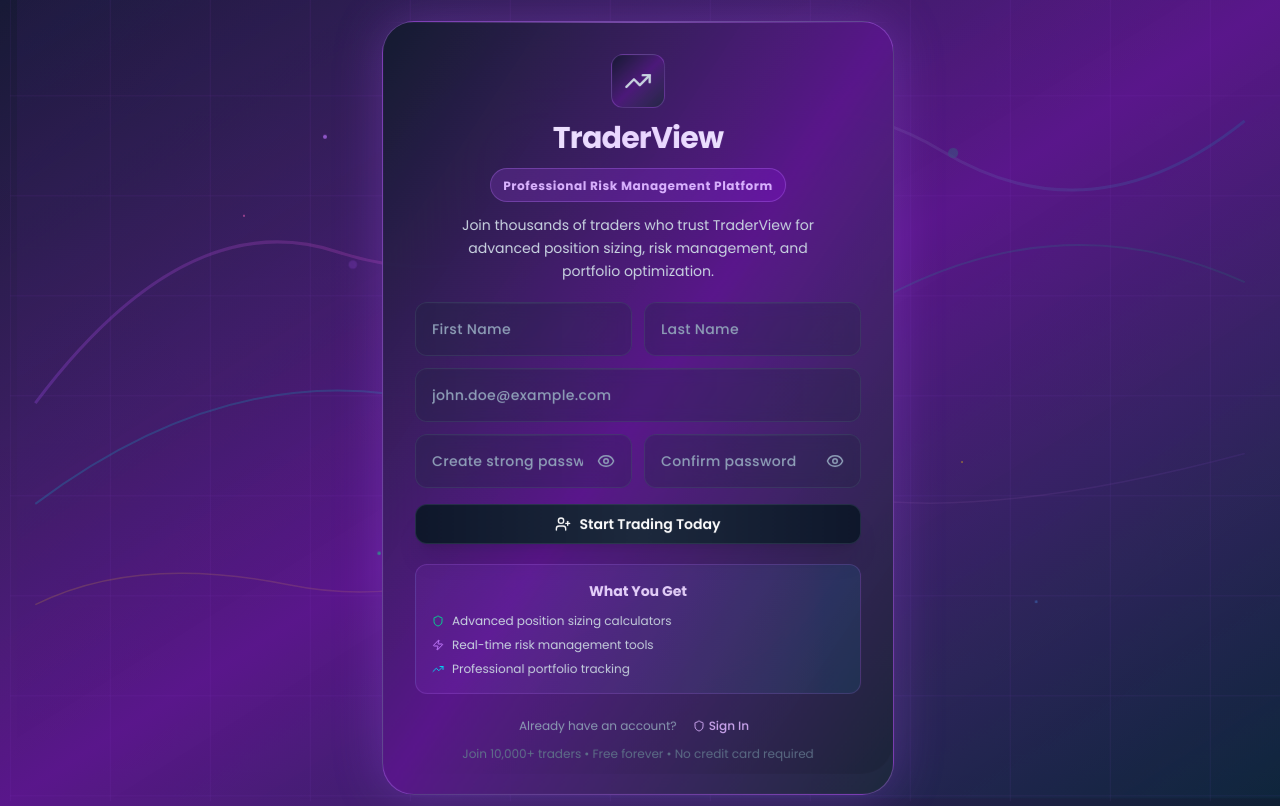
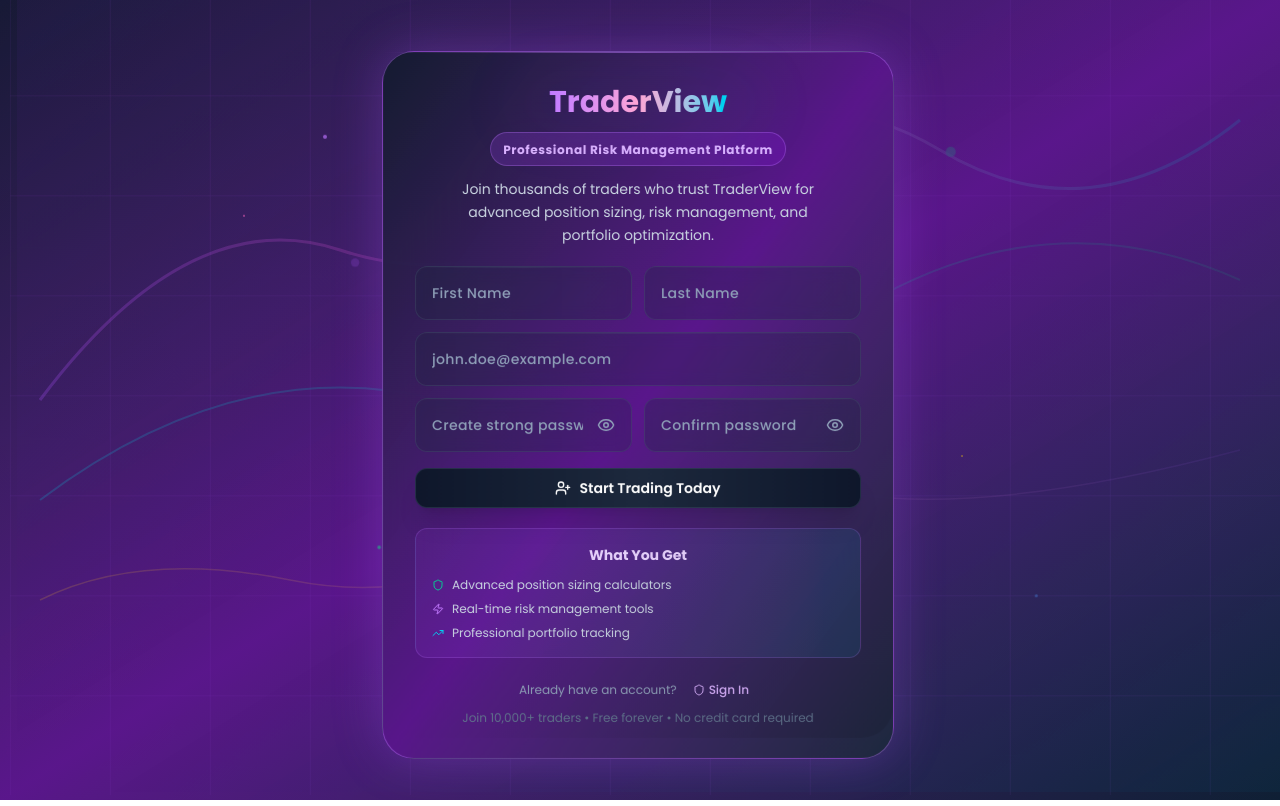
Before and after one commit to SatioO/traderview.github.io, a React (Vite) app: page /#/signup in a window 1280 px wide. Built offline with nearby package versions, Linux system fonts and the light colour scheme.

Commit message:
fixes for logo

```diff
--- /dev/null
+++ b/src/components/ui/BrandLogo.tsx
@@ -0,0 +1,50 @@
+import React from 'react';
+
+interface BrandLogoProps {
+  size?: 'sm' | 'md' | 'lg';
+  className?: string;
+}
+
+const BrandLogo: React.FC<BrandLogoProps> = ({
+  size = 'md',
+  className = '',
+}) => {
+  const textSizeClasses = {
+    sm: 'text-lg',
+    md: 'text-2xl',
+    lg: 'text-3xl',
+  };
+
+  return (
+    <div className={`relative group cursor-pointer mx-auto w-fit ${className}`}>
+      {/* Dynamic Background Orbs - Exact from header */}
+      <div className="absolute inset-0 bg-gradient-to-r from-purple-500/20 to-cyan-500/20 blur-xl rounded-full scale-150 opacity-0 group-hover:opacity-100 transition-all duration-700 animate-pulse"></div>
+      <div
+        className="absolute -left-2 -top-1 w-4 h-4 bg-purple-400/40 rounded-full blur-sm animate-bounce opacity-0 group-hover:opacity-100 transition-all duration-1000"
+        style={{ animationDelay: '0.5s' }}
+      ></div>
+      <div
+        className="absolute -right-1 -bottom-1 w-3 h-3 bg-cyan-400/40 rounded-full blur-sm animate-bounce opacity-0 group-hover:opacity-100 transition-all duration-1000"
+        style={{ animationDelay: '1s' }}
+      ></div>
+
+      {/* Enhanced Logo - Exact from header */}
+      <div
+        className={`relative ${textSizeClasses[size]} font-bold bg-gradient-to-r from-purple-400 via-pink-300 to-cyan-400 bg-clip-text text-transparent hover:from-purple-300 hover:via-pink-200 hover:to-cyan-300 transition-all duration-500 transform group-hover:scale-105`}
+      >
+        TraderView
+      </div>
+
+      {/* Subtle Glow Effect - Exact from header */}
+      <div className="absolute -inset-3 bg-gradient-to-r from-purple-500/8 to-cyan-500/8 rounded-xl opacity-0 group-hover:opacity-100 transition-all duration-500 blur-md"></div>
+
+      {/* Floating Particles - Exact from header */}
+      <div
+        className="absolute top-0 right-0 w-1 h-1 bg-white/60 rounded-full animate-ping opacity-0 group-hover:opacity-100 transition-all duration-700"
+        style={{ animationDelay: '0.3s' }}
+      ></div>
+    </div>
+  );
+};
+
+export default BrandLogo;
--- a/src/pages/LoginPage.tsx
+++ b/src/pages/LoginPage.tsx
@@ -2,9 +2,10 @@ import React, { useEffect } from 'react';
 import { useNavigate, useLocation } from 'react-router-dom';
 import { useForm } from 'react-hook-form';
 import { zodResolver } from '@hookform/resolvers/zod';
-import { TrendingUp, Shield, Zap } from 'lucide-react';
+import { Shield, Zap } from 'lucide-react';
 import Input from '../components/ui/Input';
 import Button from '../components/ui/Button';
+import BrandLogo from '../components/ui/BrandLogo';
 import { useAuth } from '../contexts/AuthContext';
 import { loginSchema, type LoginFormData } from '../lib/validationSchemas';
 import { ROUTES } from '../routes';
@@ -234,16 +235,9 @@ const LoginPage: React.FC = () => {
           <div className="absolute inset-0 bg-gradient-to-br from-white/[0.02] via-transparent to-black/10 pointer-events-none rounded-[2rem]" />
           {/* Brand Header */}
           <div className="text-center space-y-3">
-            <div className="relative group mx-auto w-fit">
-              <div className="relative z-10 p-3 bg-gradient-to-br from-slate-900/80 via-purple-900/60 to-slate-800/80 backdrop-blur-xl rounded-xl border border-purple-400/30 group-hover:border-purple-400/50 transition-all duration-300">
-                <TrendingUp className="w-7 h-7 text-slate-300 group-hover:text-purple-300 transition-all duration-300" />
-              </div>
-            </div>
+            <BrandLogo size="lg" />
 
             <div className="space-y-3">
-              <h1 className="text-3xl font-black bg-gradient-to-r from-slate-100 via-purple-200 to-slate-100 bg-clip-text text-transparent tracking-tight">
-                TraderView
-              </h1>
               <div className="mx-auto px-3 py-1 bg-gradient-to-r from-purple-500/20 to-purple-600/20 border border-purple-400/30 rounded-full w-fit">
                 <span className="text-xs font-bold text-purple-300 tracking-wider">
                   Advanced Risk Management Platform
--- a/src/pages/SignupPage.tsx
+++ b/src/pages/SignupPage.tsx
@@ -5,6 +5,7 @@ import { zodResolver } from '@hookform/resolvers/zod';
 import { UserPlus, Shield, Zap, TrendingUp } from 'lucide-react';
 import Input from '../components/ui/Input';
 import Button from '../components/ui/Button';
+import BrandLogo from '../components/ui/BrandLogo';
 import { useAuth } from '../contexts/AuthContext';
 import { signupSchema, type SignupFormData } from '../lib/validationSchemas';
 import { ROUTES } from '../routes';
@@ -236,16 +237,9 @@ const SignupPage: React.FC = () => {
           <div className="absolute inset-0 bg-gradient-to-br from-white/[0.02] via-transparent to-black/10 pointer-events-none rounded-[2rem]" />
           {/* Brand Header */}
           <div className="text-center space-y-3">
-            <div className="relative group mx-auto w-fit">
-              <div className="relative z-10 p-3 bg-gradient-to-br from-slate-900/80 via-purple-900/60 to-slate-800/80 backdrop-blur-xl rounded-xl border border-purple-400/30 group-hover:border-purple-400/50 transition-all duration-300">
-                <TrendingUp className="w-7 h-7 text-slate-300 group-hover:text-purple-300 transition-all duration-300" />
-              </div>
-            </div>
+            <BrandLogo size="lg" />
 
             <div className="space-y-3">
-              <h1 className="text-3xl font-black bg-gradient-to-r from-slate-100 via-purple-200 to-slate-100 bg-clip-text text-transparent tracking-tight">
-                TraderView
-              </h1>
               <div className="mx-auto px-3 py-1 bg-gradient-to-r from-purple-500/20 to-purple-600/20 border border-purple-400/30 rounded-full w-fit">
                 <span className="text-xs font-bold text-purple-300 tracking-wider">
                   Professional Risk Management Platform
```
